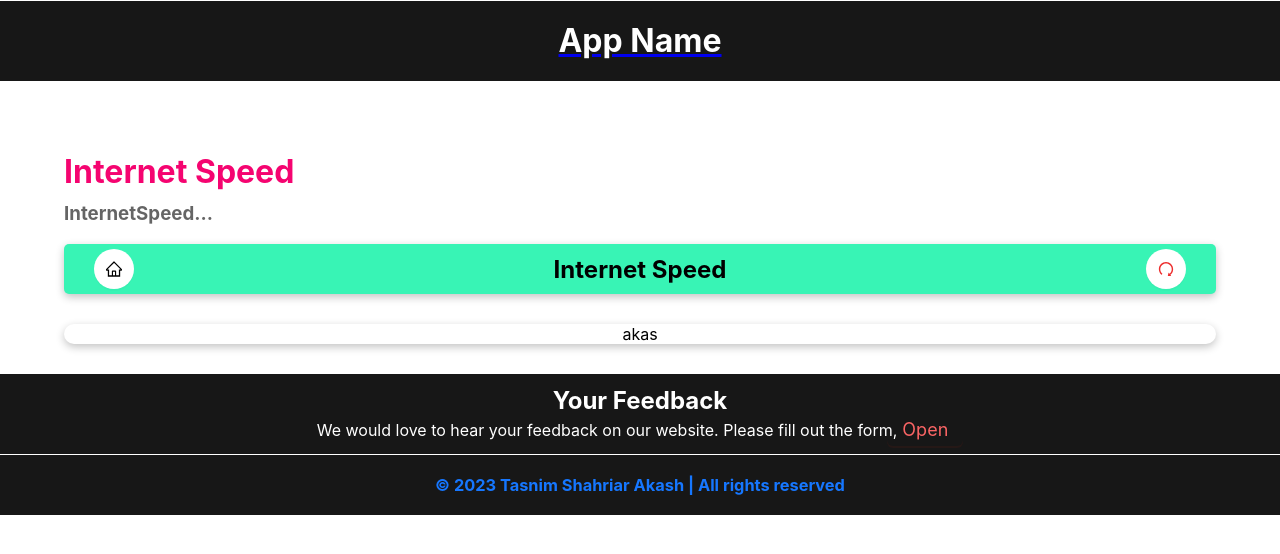
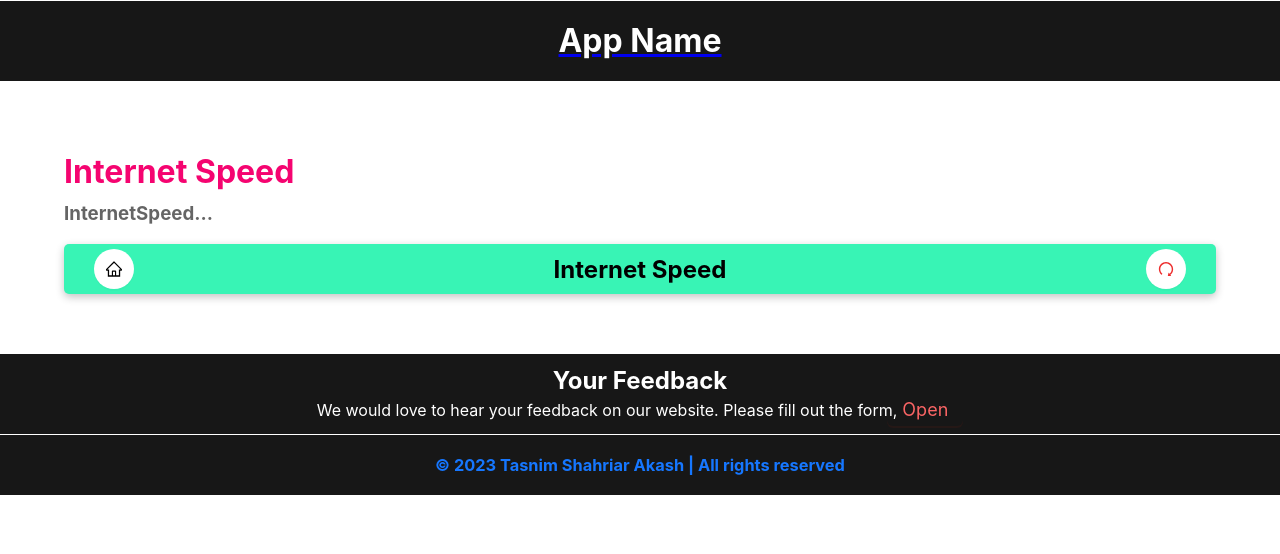
Before and after one commit to akashsdk/all-in-one, a React (Create React App) app: page /Internet-Speed in a window 1280 px wide. Shown: the top 554 px of the page. Built offline with nearby package versions, Linux system fonts and the light colour scheme.

Commit message:
Update InternetSpeed.js

```diff
--- a/src/Component/InternetSpeed.js
+++ b/src/Component/InternetSpeed.js
@@ -11,7 +11,7 @@ export default function InternetSpeed() {
         bodyText="InternetSpeed..."
       />
       <div className="ComponentBody">
-        akas
+
       </div>
     </div>
   )
```
